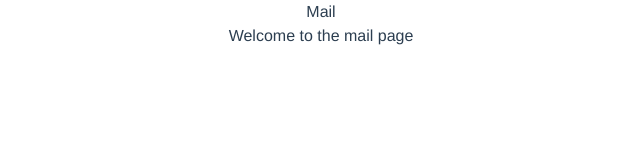
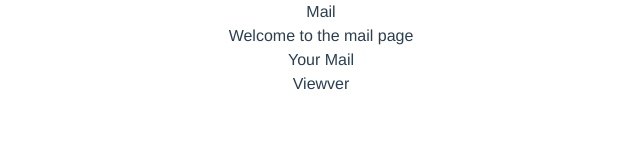
Before and after one commit to samuel-poinama/RatioMails, a Vue app: page /mail in a window 1280 px wide. Shown: the top 160 px of the page, without its empty margins (319-959 px from the left). Built offline with nearby package versions, Linux system fonts and the light colour scheme.

Commit message:
updates 	modified:   src/views/MailView.vue

```diff
--- a/src/views/MailView.vue
+++ b/src/views/MailView.vue
@@ -2,6 +2,22 @@
     <div>
         <h1>Mail</h1>
         <p>Welcome to the mail page</p>
+    </div>
+    <div>
+        <div>
+            <h1>Your Mail</h1>
+                <div>
+
+                    <!--  <li v-for="item in items">        -->
+                    <!--  <{{ item.message }}       -->
+
+
+                </div>
+        </div>
+        <div>
+            <h1>Viewver</h1>
+            <p></p>
+        </div>
     </div>
 </template>
 
```
